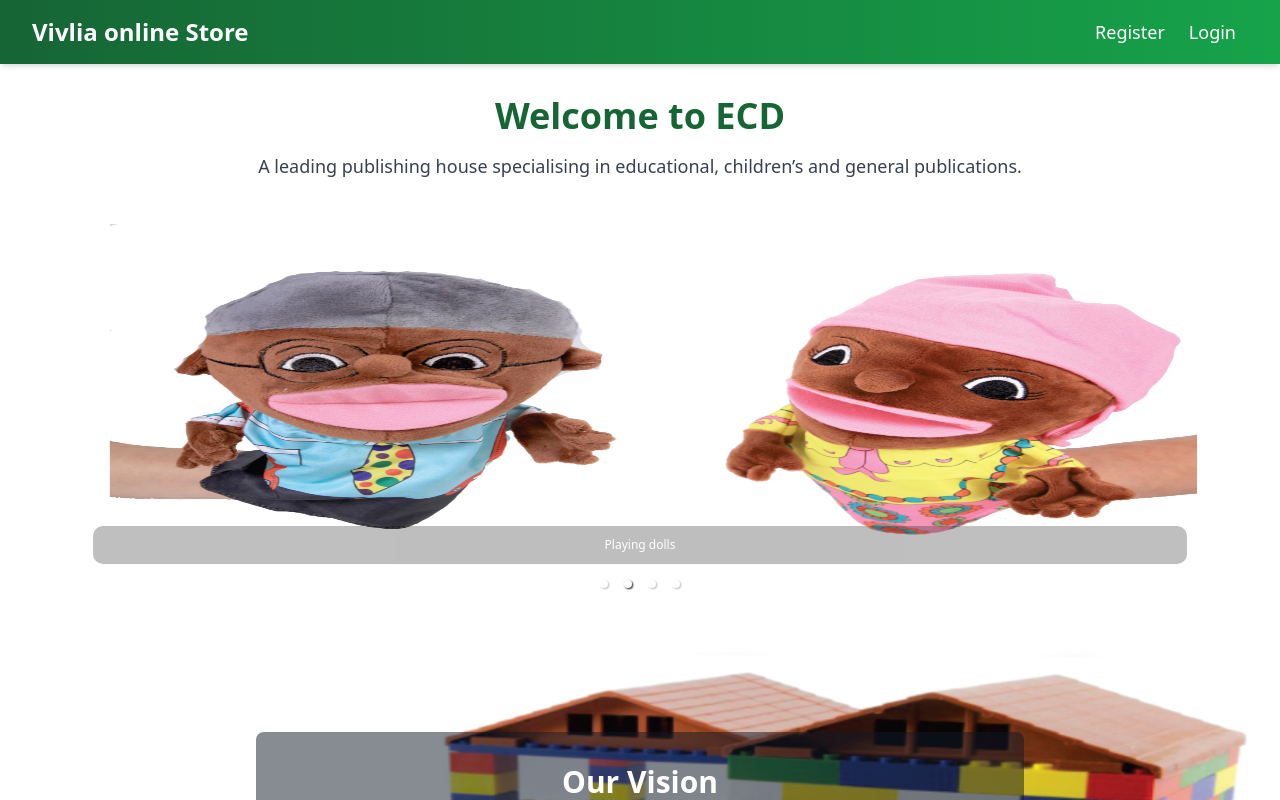
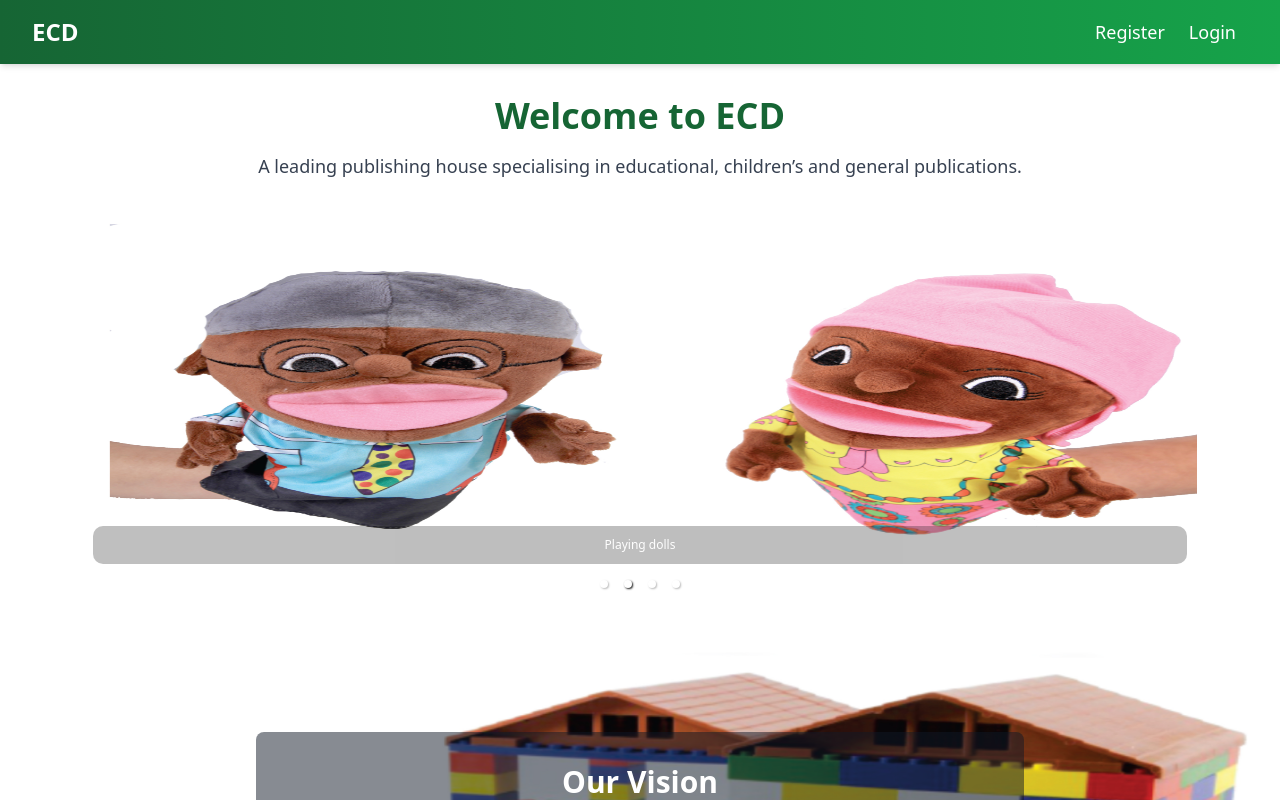
Before and after one commit to Tshephodave/Server, a React (Create React App) app in the folder Marketing-web/: page / in a window 1280 px wide. Shown: the top 800 px of the page. Built offline with nearby package versions, Linux system fonts and the light colour scheme.

Commit message:
Update navbar.js

```diff
--- a/Marketing-web/src/components/navbar.js
+++ b/Marketing-web/src/components/navbar.js
@@ -42,7 +42,7 @@ const Navbar = ({ user, setUser, loading }) => {
     <nav className={`bg-gradient-to-r from-green-800 to-green-600 text-white text-center py-4 shadow-md sticky top-0 z-50 transition-opacity duration-500 ${isOpaque ? 'opacity-100' : 'opacity-70'}`}>
       <div className="container mx-auto flex justify-between items-center px-4 md:px-8">
         <Link to="/" className="flex items-center text-white text-2xl font-bold hover:text-gray-200">
-          Vivlia online Store
+          ECD
         </Link>
         <button
           onClick={toggleMenu}
```
